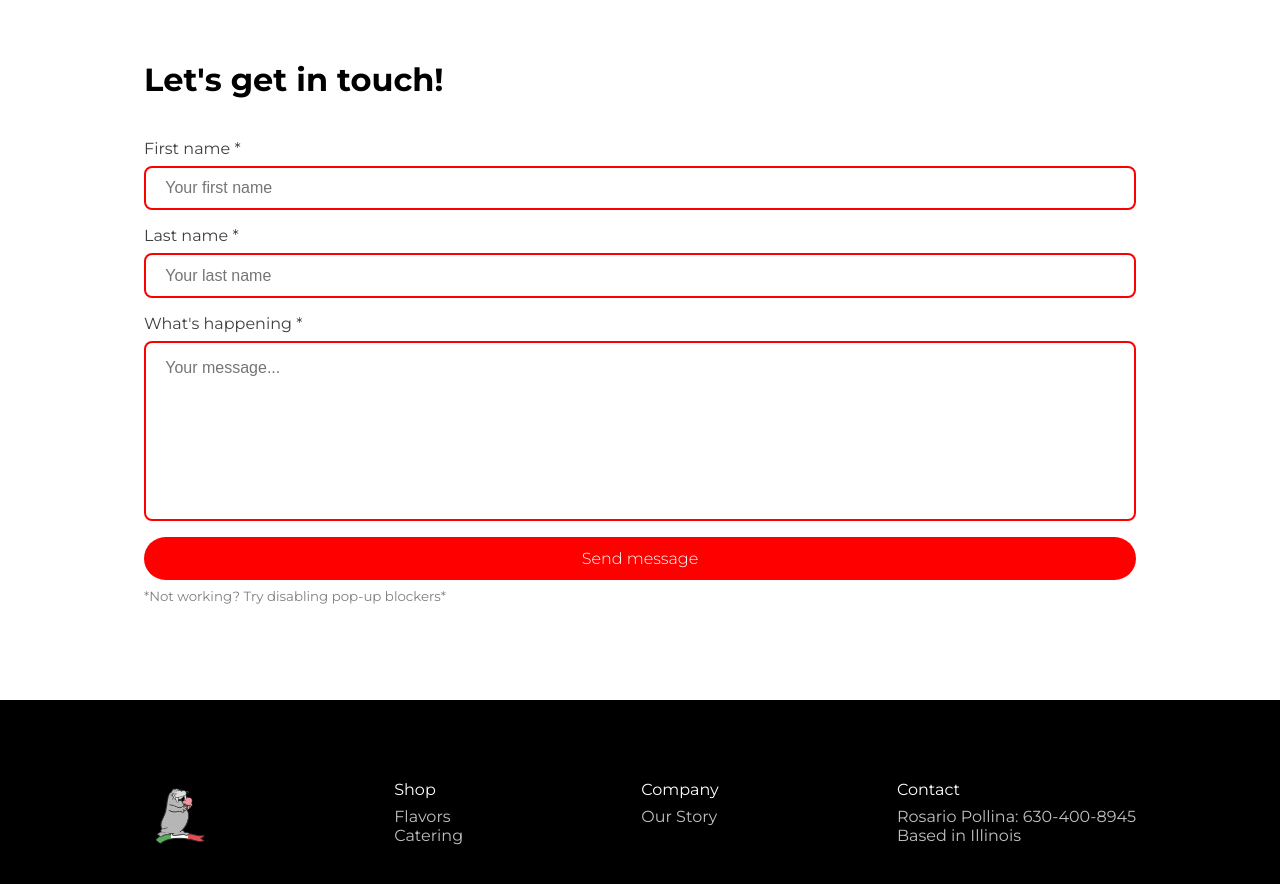
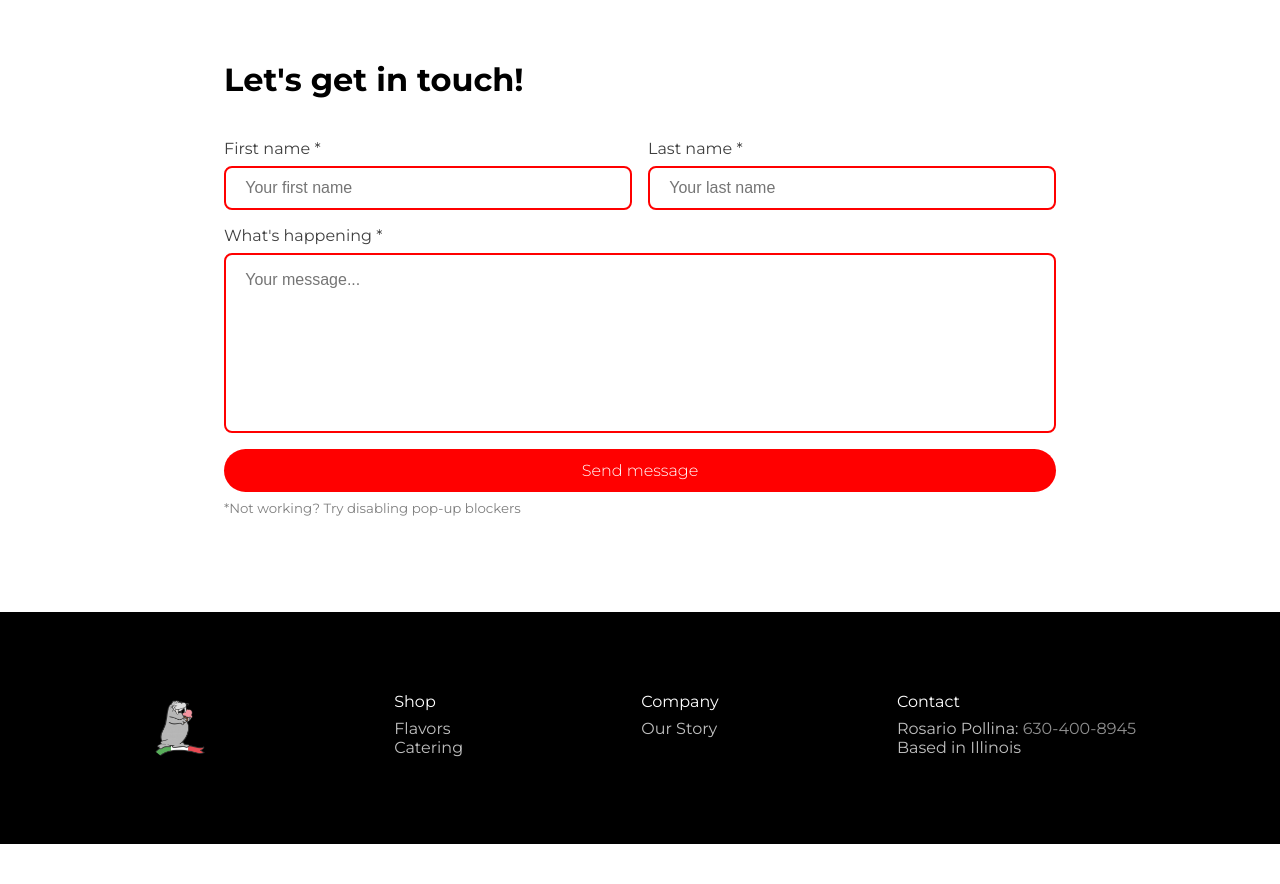
Before and after one commit to RuntimeTerror2021/gelato-per-favor, a website built with Vite: page index.html in a window 1280 px wide. Shown: the part 2500-3384 px from the top of the page. After the commit the page ends 3344 px from the top, so only its background shows below. Built offline with nearby package versions, Linux system fonts and the light colour scheme; some packages are replaced by stand-ins of ours.

Commit message:
touch-ups to contact form

```diff
--- a/index.html
+++ b/index.html
@@ -227,6 +227,8 @@
         <h1>Let's get in touch!</h1>
 
         <form onsubmit="return" id="contactForm">
+          <div class="names-container">
+            <div class="name-wrapper">
               <label for="fname">First name *</label>
               <input
                       type="text"
@@ -235,7 +237,8 @@
                       name="fname"
                       required
               />
-            <!-- <span class="error-message" id="fname-error"></span> -->
+            </div>
+            <div class="name-wrapper">
               <label for="lname">Last name *</label>
               <input
                       type="text"
@@ -244,6 +247,12 @@
                       name="lname"
                       required
               />
+            </div>
+
+            <!-- <span class="error-message" id="fname-error"></span> -->
+
+          </div>
+
           <!-- <span  class="error-message" id="lname-error"></span> -->
           <label for="message">What's happening *</label>
           <textarea
@@ -256,9 +265,7 @@
           <button id="submit" class="filled" type="submit">
             Send message
           </button>
-          <small
-            >*Not working? Try disabling pop-up blockers*</small
-          >
+          <small>*Not working? Try disabling pop-up blockers</small>
         </form>
 
       </section>
@@ -286,7 +293,7 @@
 
         <ul>
           <li>Contact</li>
-          <span>Rosario Pollina: 630-400-8945</span>
+          <span>Rosario Pollina: <a href="tel:630-400-8945">630-400-8945</a></span>
           <span>Based in Illinois</span>
         </ul>
 
--- a/src/styles.css
+++ b/src/styles.css
@@ -289,6 +289,10 @@ main #about .content p {
     margin-right: 4rem;
 }
 
+main #contact {
+    margin: 0 5rem;
+}
+
 main #contact h1 {
     font-size: 32px;
     margin-bottom: 2.5rem;
@@ -297,6 +301,22 @@ main #contact h1 {
 main #contact form {
   display: flex;
   flex-direction: column;
+}
+
+main #contact form .names-container {
+    display: flex;
+    flex-direction: row;
+    width: 100%;
+    justify-content: space-between;
+    gap: 1rem;
+}
+
+main #contact form .names-container .name-wrapper {
+    display: flex;
+    flex-direction: column;
+    width: 100%;
+    text-align: left;
+
 }
 
 main #contact form label {
@@ -477,6 +497,14 @@ footer .container ul span {
     opacity: 100%;
 }
 
+@media(max-width: 720px) {
+
+    main #contact form .names-container {
+        flex-wrap: wrap;
+    }
+
+}
+
 @media (max-width: 430px) {
 
     nav .links {
@@ -519,6 +547,8 @@ footer .container ul span {
 
     main #hero .content p {
         text-align: center;
+        padding: 0;
+        margin: 1rem 0;
     }
 
     main #hero .content button {
@@ -598,10 +628,11 @@ footer .container ul span {
     }
 
     main #contact {
-        padding: 3.25rem 0rem;
-        padding-left: 0.5rem;
-        padding-right: 0.5rem;
+        padding: 3.25rem 0;
+        margin: 0 1rem;
     }
+
+
 
     footer ul {
         width: 25%;
```
Lines whose indentation alone changed are shown as unchanged.
